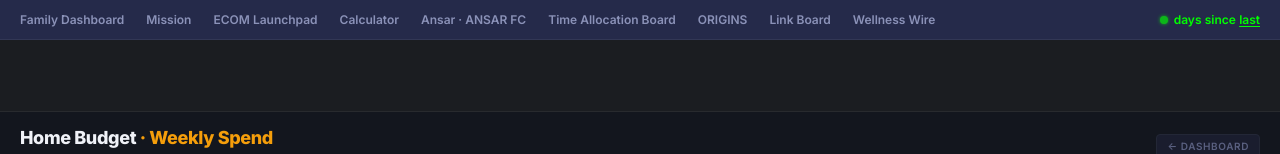
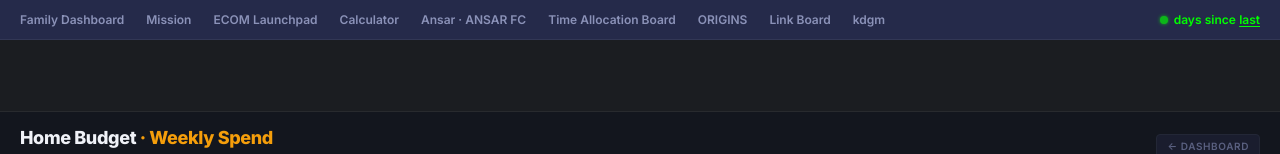
Before and after one commit to kurgelecom-oss/family-dashboard, a Next.js app: page /budget in a window 1280 px wide. Shown: the top 154 px of the page. Built offline with nearby package versions, Linux system fonts and the light colour scheme; no server answers; the database is empty.

Commit message:
nav: rename Wellness Wire to kdgm, point to dashboard.kdgm.com.au

```diff
--- a/app/components/TopNav.tsx
+++ b/app/components/TopNav.tsx
@@ -21,7 +21,7 @@ const LINKS: { label: string; href: string; external?: boolean }[] = [
   // Off-network surface, unlike every entry above it: opens in its own tab so
   // the dashboard stays put on the TV. `external` is the only per-link flag —
   // className and wrapper stay identical to the siblings.
-  { label: "Wellness Wire",         href: "https://dashboard.wellnesswire.co/app", external: true },
+  { label: "kdgm",                  href: "https://dashboard.kdgm.com.au/", external: true },
 ];
 
 function normPath(p: string): string {
```
